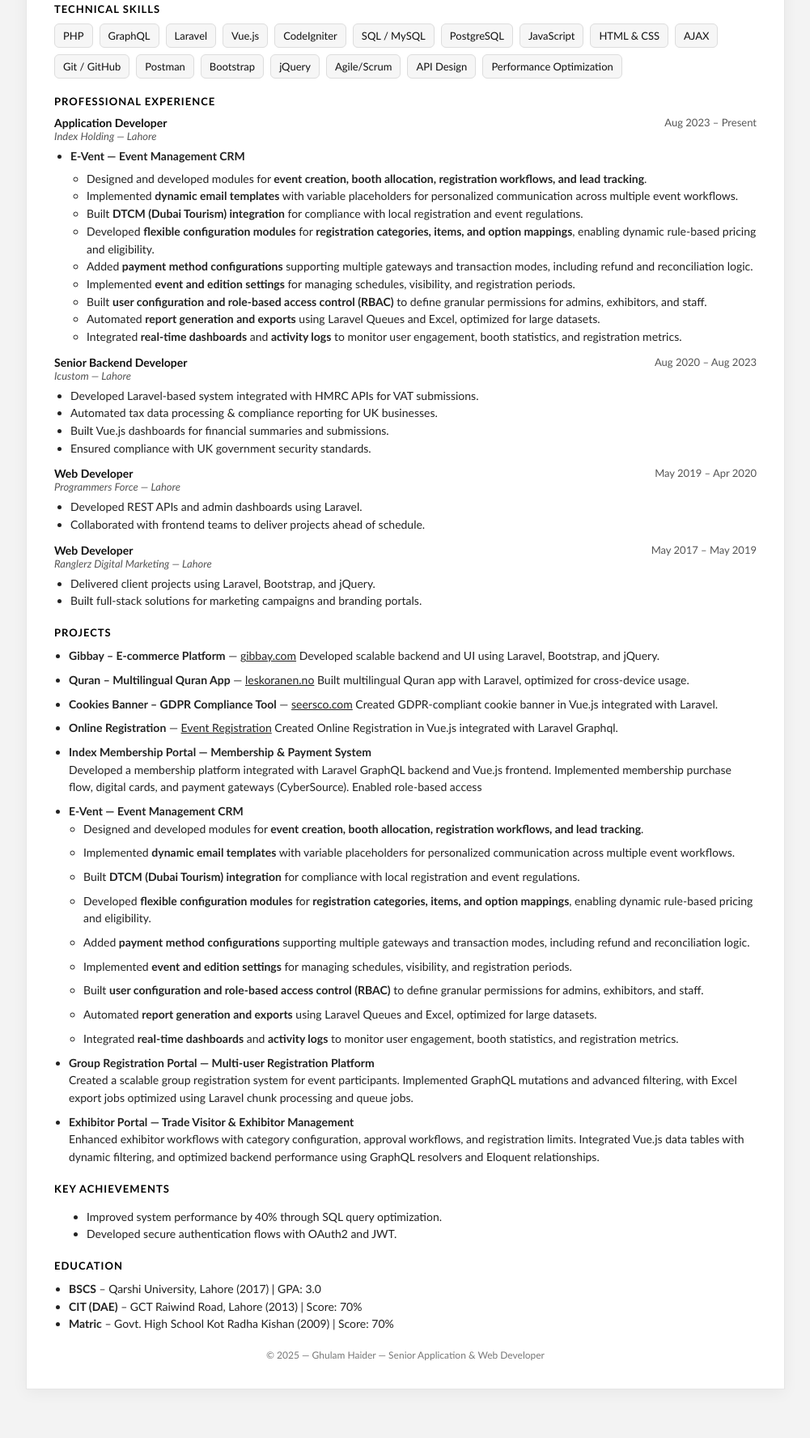
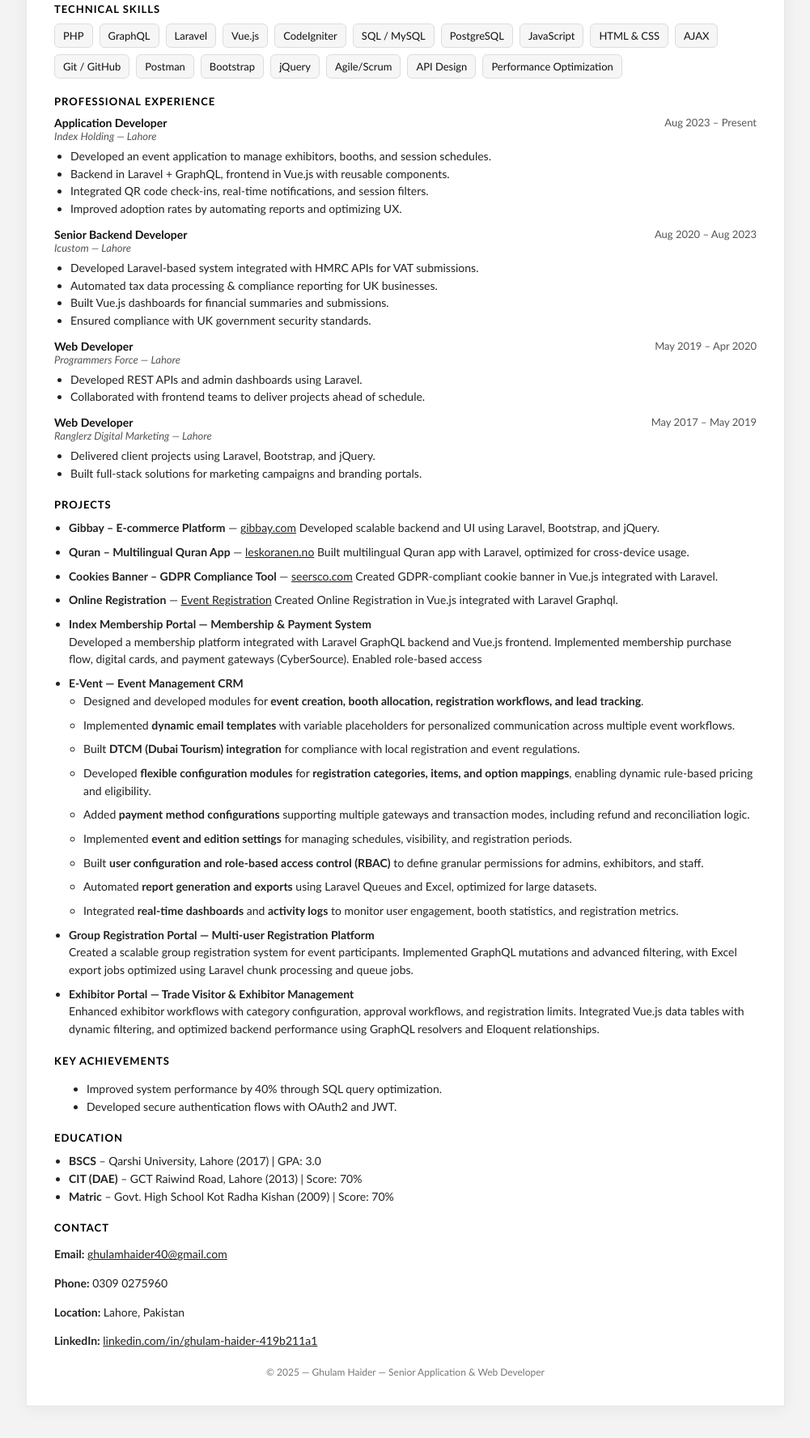
Before and after one commit to ghulam-haider-tech/ghulam-haider, a plain HTML site: page index.html in a window 1280 px wide. Shown: the part 356-2132 px from the top of the page at 81% size, without its empty margins (139-1140 px from the left). Drawn offline with Linux system fonts and the light colour scheme.

Commit message:
Update index.html

```diff
--- a/index.html
+++ b/index.html
@@ -120,18 +120,10 @@
             <div class="job-date">Aug 2023 – Present</div>
           </div>
           <ul>
-                <li><strong>E-Vent — Event Management CRM</strong>
-         <br><ul>
-  <li>Designed and developed modules for <strong>event creation, booth allocation, registration workflows, and lead tracking</strong>.</li>
-  <li>Implemented <strong>dynamic email templates</strong> with variable placeholders for personalized communication across multiple event workflows.</li>
-  <li>Built <strong>DTCM (Dubai Tourism) integration</strong> for compliance with local registration and event regulations.</li>
-  <li>Developed <strong>flexible configuration modules</strong> for <strong>registration categories, items, and option mappings</strong>, enabling dynamic rule-based pricing and eligibility.</li>
-  <li>Added <strong>payment method configurations</strong> supporting multiple gateways and transaction modes, including refund and reconciliation logic.</li>
-  <li>Implemented <strong>event and edition settings</strong> for managing schedules, visibility, and registration periods.</li>
-  <li>Built <strong>user configuration and role-based access control (RBAC)</strong> to define granular permissions for admins, exhibitors, and staff.</li>
-  <li>Automated <strong>report generation and exports</strong> using Laravel Queues and Excel, optimized for large datasets.</li>
-  <li>Integrated <strong>real-time dashboards</strong> and <strong>activity logs</strong> to monitor user engagement, booth statistics, and registration metrics.</li>
-</ul>
+            <li>Developed an event application to manage exhibitors, booths, and session schedules.</li>
+            <li>Backend in Laravel + GraphQL, frontend in Vue.js with reusable components.</li>
+            <li>Integrated QR code check-ins, real-time notifications, and session filters.</li>
+            <li>Improved adoption rates by automating reports and optimizing UX.</li>
           </ul>
         </div>
         <div class="job">
@@ -232,14 +224,20 @@
         </ul>
       </section>
 
-      <div class="footer">
-    &copy; <span id="year"></span> — <span>Ghulam Haider</span> — Senior Application & Web Developer
-  </div>
+      <!-- Contact -->
+      <section id="contact" class="section contact-block">
+        <h2 class="section-title">Contact</h2>
+        <p><strong>Email:</strong> <a href="mailto:ghulamhaider40@gmail.com">ghulamhaider40@gmail.com</a></p>
+        <p><strong>Phone:</strong> 0309 0275960</p>
+        <p><strong>Location:</strong> Lahore, Pakistan</p>
+        <p><strong>LinkedIn:</strong> <a href="https://linkedin.com/in/ghulam-haider-419b211a1" target="_blank">linkedin.com/in/ghulam-haider-419b211a1</a></p>
+      </section>
+
+      <div class="footer">&copy; 2025 — Ghulam Haider — Senior Application & Web Developer</div>
     </article>
   </div>
 
   <script>
-      document.getElementById("year").textContent = new Date().getFullYear();
     document.querySelectorAll('.nav-links a').forEach(a=>{
       a.addEventListener('click',function(e){
         e.preventDefault();
```
